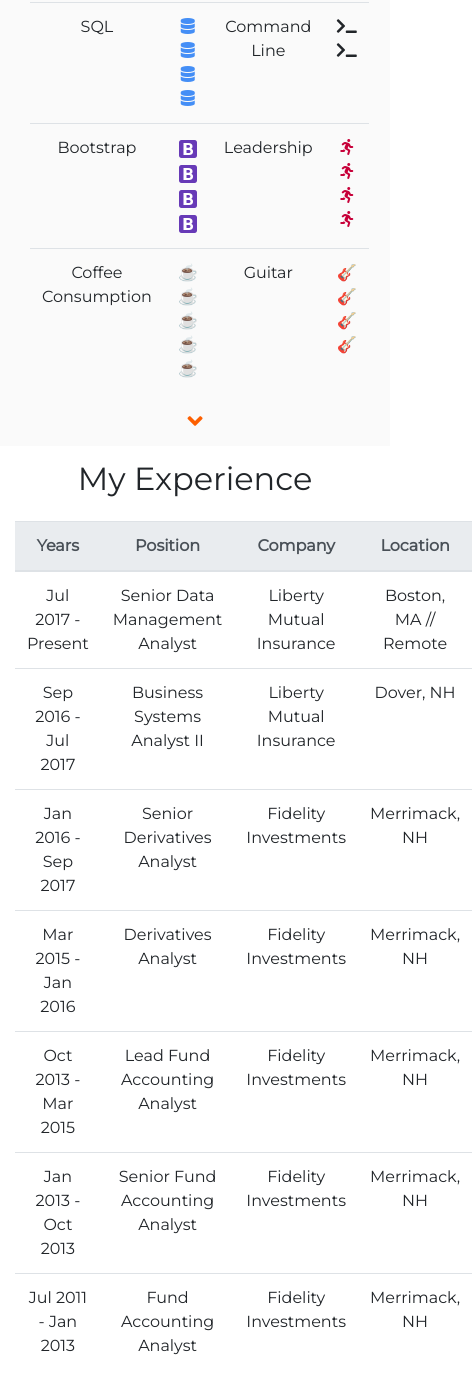
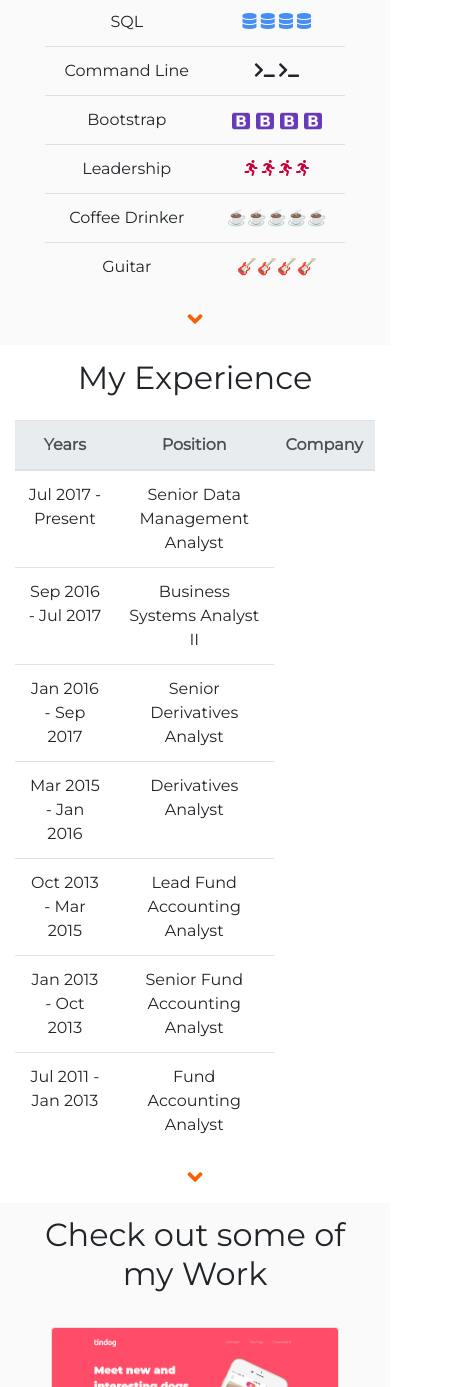
Before and after one commit to MParthum/portfolio, a plain HTML site: page index.html in a window 390 px wide. Shown: the part 1454-2841 px from the top of the page, 472 px wide, since content can reach past the window. Drawn offline with nearby package versions, Linux system fonts and the light colour scheme.

Commit message:
fix tables and social media icons for mobile

```diff
--- a/index.html
+++ b/index.html
@@ -57,39 +57,51 @@
   </div>
 
 
-
-
-
-
   <div class="container-fluid grey-section">
     <div class="container" id="skills-section">
       <h2>Some of my Skills</h2>
       <p>I don't know who you are. I don't know what you want. If you are looking for a ton of experience, I can tell you I don't have it.
         But what I do have are a very particular set of skills, skills I have acquired over my career.
-        Skills that make me a nightmare for outdated websites... <em>-A poorly modified "Taken" quote</em></p>
+        Skills that make me a nightmare for outdated websites... <br> <em>-A poorly modified "Taken" quote</em></p>
+      <div class="row">
+        <div class="col-mid-6">
           <table class="table">
             <tbody>
               <tr>
                 <td>HTML</td>
                 <td><i class="fab fa-html5"></i> <i class="fab fa-html5"></i> <i class="fab fa-html5"></i> <i class="fab fa-html5"></i></td>
+              </tr>
+              <tr>
                 <td>CSS</td>
                 <td><i class="fab fa-css3-alt"></i> <i class="fab fa-css3-alt"></i> <i class="fab fa-css3-alt"></i></td>
               </tr>
               <tr>
                 <td>JavaScript</td>
                 <td><i class="fab fa-js-square"></i> <i class="fab fa-js-square"></i> <i class="fab fa-js-square"></i></td>
+              </tr>
+              <tr>
                 <td>jQuery</td>
                 <td><i class="fas fa-dollar-sign"></i> <i class="fas fa-dollar-sign"></i> <i class="fas fa-dollar-sign"></i></td>
               </tr>
               <tr>
                 <td>node.JS</td>
                 <td><i class="fab fa-node-js"></i> <i class="fab fa-node-js"></i></td>
+              </tr>
+              <tr>
                 <td>Python</td>
                 <td><i class="fab fa-python"></i> <i class="fab fa-python"></i> <i class="fab fa-python"></i></td>
               </tr>
+            </tbody>
+          </table>
+        </div>
+        <div class="col-mid-6">
+          <table class="table">
+            <tbody>
               <tr>
                 <td>SQL</td>
                 <td><i class="fas fa-database"></i> <i class="fas fa-database"></i> <i class="fas fa-database"></i> <i class="fas fa-database"></i></td>
+              </tr>
+              <tr>
                 <td>Command Line</td>
                 <td><i class="fas fa-terminal"></i> <i class="fas fa-terminal"></i></td>
               </tr>
@@ -97,74 +109,81 @@
                 <td>Bootstrap</td>
                 <td><img src="images/bootstrap.png" alt="bootstrap icon" class="bootstrap-icon"><img src="images/bootstrap.png" alt="bootstrap icon" class="bootstrap-icon"><img src="images/bootstrap.png" alt="bootstrap icon" class="bootstrap-icon"><img
                     src="images/bootstrap.png" alt="bootstrap icon" class="bootstrap-icon"></td>
+              </tr>
+              <tr>
                 <td>Leadership</td>
                 <td><i class="fas fa-running"></i> <i class="fas fa-running"></i> <i class="fas fa-running"></i> <i class="fas fa-running"></i></td>
               </tr>
               <tr>
-            <td>Coffee Consumption</td>
+                <td>Coffee Drinker</td>
                 <td>☕☕☕☕☕</td>
+              </tr>
+              <tr>
                 <td>Guitar</td>
                 <td>🎸🎸🎸🎸</td>
               </tr>
             </tbody>
           </table>
+        </div>
+      </div>
+
       <a href="#experience-section"><i class="arrow fas fa-angle-down"></i></a>
     </div>
   </div>
 
   <div class="container" id="experience-section">
     <h2>My Experience</h2>
-    <table class="table">
+    <table class="table experience-table">
       <thead class="thead-light">
         <tr>
           <th scope="col">Years</th>
           <th scope="col">Position</th>
           <th scope="col">Company</th>
-          <th scope="col">Location</th>
+          <th class="trunc" scope="col">Location</th>
         </tr>
       </thead>
       <tbody>
         <tr>
           <td>Jul 2017 - Present</td>
           <td>Senior Data Management Analyst</td>
-          <td>Liberty Mutual Insurance</td>
-          <td>Boston, MA // Remote</td>
+          <td class="trunc">Liberty Mutual Insurance</td>
+          <td class="trunc">Boston, MA // Remote</td>
         </tr>
         <tr>
           <td>Sep 2016 - Jul 2017</td>
           <td>Business Systems Analyst II</td>
-          <td>Liberty Mutual Insurance</td>
-          <td>Dover, NH</td>
+          <td class="trunc">Liberty Mutual Insurance</td>
+          <td class="trunc">Dover, NH</td>
         </tr>
         <tr>
           <td>Jan 2016 - Sep 2017</td>
           <td>Senior Derivatives Analyst</td>
-          <td>Fidelity Investments</td>
-          <td>Merrimack, NH</td>
+          <td class="trunc">Fidelity Investments</td>
+          <td class="trunc">Merrimack, NH</td>
         </tr>
         <tr>
           <td>Mar 2015 - Jan 2016</td>
           <td>Derivatives Analyst</td>
-          <td>Fidelity Investments</td>
-          <td>Merrimack, NH</td>
+          <td class="trunc">Fidelity Investments</td>
+          <td class="trunc">Merrimack, NH</td>
         </tr>
         <tr>
           <td>Oct 2013 - Mar 2015</td>
           <td>Lead Fund Accounting Analyst</td>
-          <td>Fidelity Investments</td>
-          <td>Merrimack, NH</td>
+          <td class="trunc">Fidelity Investments</td>
+          <td class="trunc">Merrimack, NH</td>
         </tr>
         <tr>
           <td>Jan 2013 - Oct 2013</td>
           <td>Senior Fund Accounting Analyst</td>
-          <td>Fidelity Investments</td>
-          <td>Merrimack, NH</td>
+          <td class="trunc">Fidelity Investments</td>
+          <td class="trunc">Merrimack, NH</td>
         </tr>
         <tr>
           <td>Jul 2011 - Jan 2013</td>
           <td>Fund Accounting Analyst</td>
-          <td>Fidelity Investments</td>
-          <td>Merrimack, NH</td>
+          <td class="trunc">Fidelity Investments</td>
+          <td class="trunc">Merrimack, NH</td>
         </tr>
       </tbody>
     </table>
--- a/styles.css
+++ b/styles.css
@@ -110,6 +110,13 @@
 }
 
 /* Skills Section */
+
+.col-mid-6{
+  margin-left: auto;
+  margin-right: auto;
+  width: 300px;
+}
+
 .fa-html5 {
   color: #fd5f00;
 }
@@ -143,7 +150,7 @@
 }
 
 .bootstrap-icon {
-  height: 1.5rem;
+  height: 1.4rem;
   width: 1.5rem;
 }
 
@@ -170,20 +177,12 @@
   padding: 1rem;
 }
 
-@media (max-width: 768px) {
-  .profile-pic {
-    margin-top: 5%;
+@media (max-width: 992px) {
+  .trunc{
+    display: none;
   }
+.social{
+  font-size: 2.5rem;
+}
 
-  .about-me-text {
-    text-align: center;
-  }
-
-  .about-me-h2 {
-    padding: 0;
-  }
-
-  .btn-lg {
-    margin: 3%;
-  }
 }
```
Lines whose indentation alone changed are shown as unchanged.
